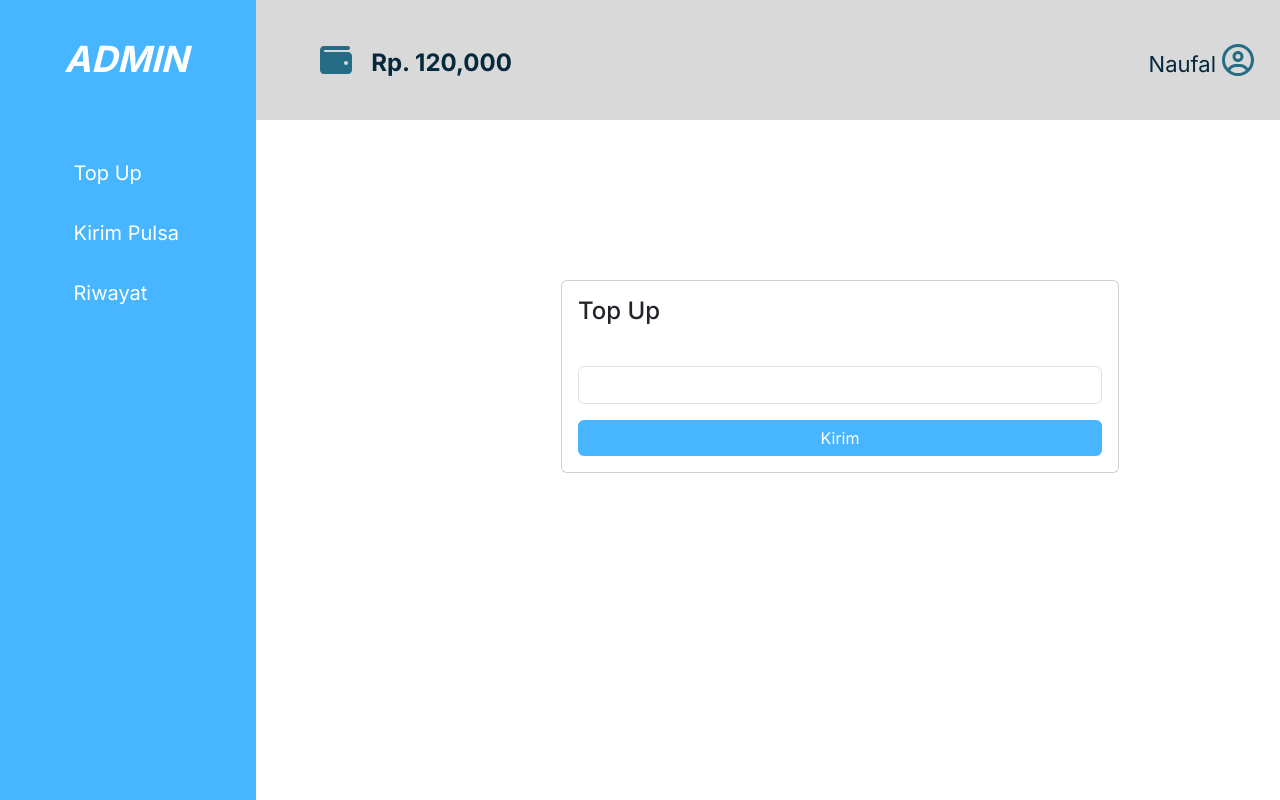
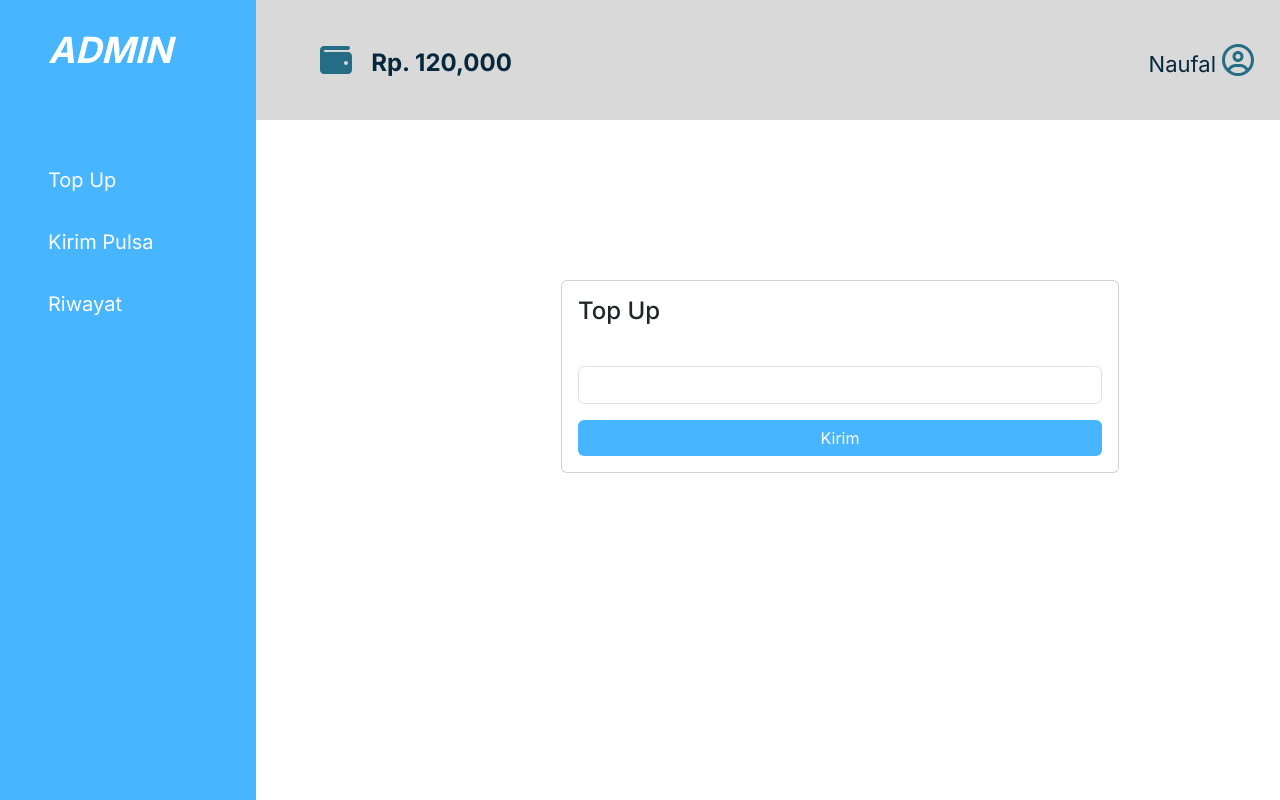
Before and after one commit to naufal56-xtg/KL2-PULSA-G03, a PHP site: page / in a window 1280 px wide. Run offline with PHP 8.4, Linux system fonts and the light colour scheme; data comes from the database, SQL or seed files in the repository; some libraries are stand-ins or nearby versions.

Commit message:
Update CSS Top Up

```diff
--- a/assets/style.css
+++ b/assets/css/style.css
@@ -17,6 +17,7 @@
     top: 0;
     width: 20%;
     height: 100vh;
+    padding-right: 5%;
     background-color: #47b5ff;
 }
 
@@ -30,21 +31,20 @@
 }
 
 .sidebar ul {
-    margin-left: 10%;
-    margin-top: 30%;
+    margin-top: 40%;
     list-style: none;
 }
 
 .sidebar li a {
     color: white;
     font-size: 20px;
-    display: inline-block;
-    padding-left: 8%;
-    padding-bottom: 15%;
+    display: block;
+    padding: 10%;
     text-decoration: none;
 }
 
 .sidebar li a:hover {
+    padding-left: 20%;
     border-radius: 10px;
     background-color: #2fabff;
 }
--- a/index.php
+++ b/index.php
@@ -28,7 +28,7 @@
     <meta name="viewport" content="width=device-width, initial-scale=1.0">
     <title>Web Pulsa Kelompok 2</title>
     <!-- //TODO File CSS -->
-    <link rel="stylesheet" href="assets/style.css">
+    <link rel="stylesheet" href="assets/css/style.css">
     <!-- //TODO Bootstrap 5.3 -->
     <link rel="stylesheet" href="https://cdn.jsdelivr.net/npm/bootstrap@5.3.0-alpha3/dist/css/bootstrap.min.css">
     <!-- //TODO Font Inter -->
```
